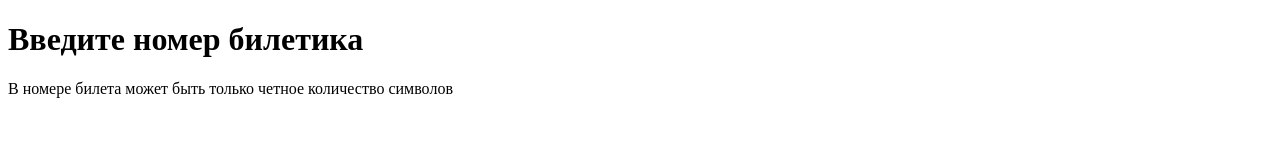
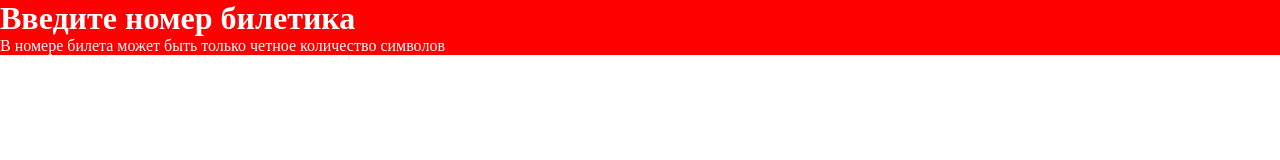
Before and after one commit to 2gnc/jslearn, a website: page lesson1/lucky-ticket/assets/lucky-ticket.pug in a window 1280 px wide. Drawn offline with nearby package versions, Linux system fonts and the light colour scheme; files that its build step writes are made by us from their sources.

Commit message:
initial commit

```diff
--- a/lesson1/lucky-ticket/assets/lucky-ticket.pug
+++ b/lesson1/lucky-ticket/assets/lucky-ticket.pug
@@ -3,8 +3,9 @@ html(lang="ru")
 	head
 		meta(charset="UTF-8")
 		title Проверятор счастливых билетов
-		link(rel="stylesheet" href="style/style.css")
+		link(rel="stylesheet" href="style/lucky-ticket.css")
 	body
-		h1 Введите номер билетика
-		p В номере билета может быть только четное количество символов
+		div.container.test
+			h1 Введите номер билетика
+			p В номере билета может быть только четное количество символов
 		script(src="scripts/lucky-ticket.js")
--- a/lesson1/lucky-ticket/assets/lucky-ticket.scss
+++ b/lesson1/lucky-ticket/assets/lucky-ticket.scss
@@ -1,3 +1,14 @@
-container {
+* {
+	margin:0;
+	padding:0;
+}
+
+.container {
 	background-color: red;
+	width: 100%;
+	height: 100%;
 }
+
+.test {
+	color:white;
+}
```
